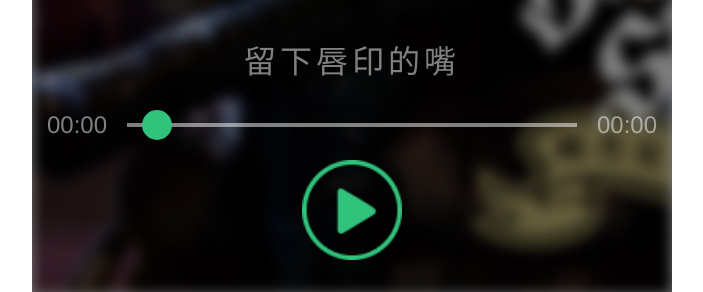
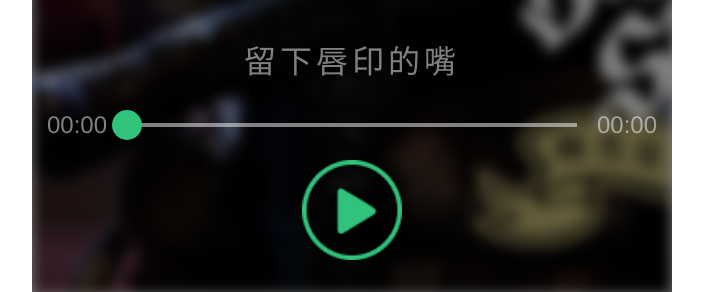
Before and after one commit to sayid760/H5musicPlayer, a Jekyll site: the page index.html, which Jekyll copies as it is, in a window 1280 px wide. Shown: the part 605-897 px from the top of the page, without its empty margins (288-991 px from the left). Built offline with Jekyll 4.4.1, drawn with Linux system fonts in a browser that asks for light colours.

Commit message:
add project

```diff
--- a/css/index.css
+++ b/css/index.css
@@ -146,7 +146,7 @@ body,
 .footer .progress .proBg .dragCircle {
   position: absolute;
   top: 50%;
-  left: 0.15rem;
+  left: -0.15rem;
   margin-top: -0.15rem;
   height: 0.3rem;
   width: 0.3rem;
--- a/css/index.less
+++ b/css/index.less
@@ -144,7 +144,7 @@ html, body, .container {
             .dragCircle {
                 position: absolute;
                 top: 50%;
-                left: 0.15rem;
+                left: -0.15rem;
                 margin-top: -0.15rem;
                 height:0.3rem;
                 width:0.3rem;
--- a/index.html
+++ b/index.html
@@ -48,13 +38,11 @@
                 <span>周杰伦</span>
             </h2>
         </div>
-        <!--<a href="javascript:;" class="musicBtn"></a>-->
     </header>
 
     <!--MAIN-->
     <main class="main">
         <div class="wrapper">
-         <!-- <p class="select">大河向东流 天上的星星参北斗</p>-->
        </div>
     </main>
 
--- a/js/index.js
+++ b/js/index.js
@@ -40,9 +40,9 @@ var musicRender = (function () {
 
     //->音乐播放
     $plan.add(function () {
-        musicAudio.play();
-// 		console.dir(musicAudio);
-// 		$musicBtn.css('display','block').addClass('move');
+        //musicAudio.play();
+   		//console.dir(musicAudio);
+   		//$musicBtn.css('display','block').addClass('move');
 		musicAudio.addEventListener('canplay',function(){
 			//->计算播放量
             computedAlready();
```
Also changed, not shown: other parts of index.html (+1 -11 lines).
